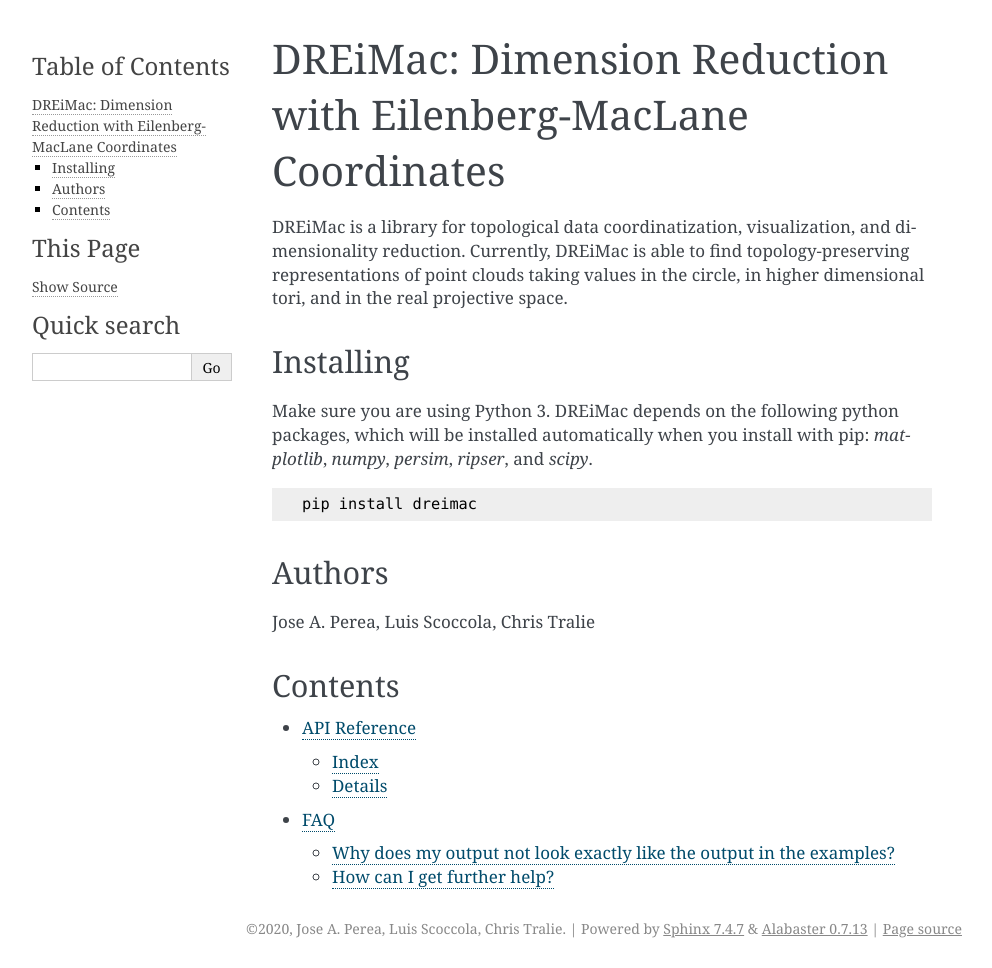
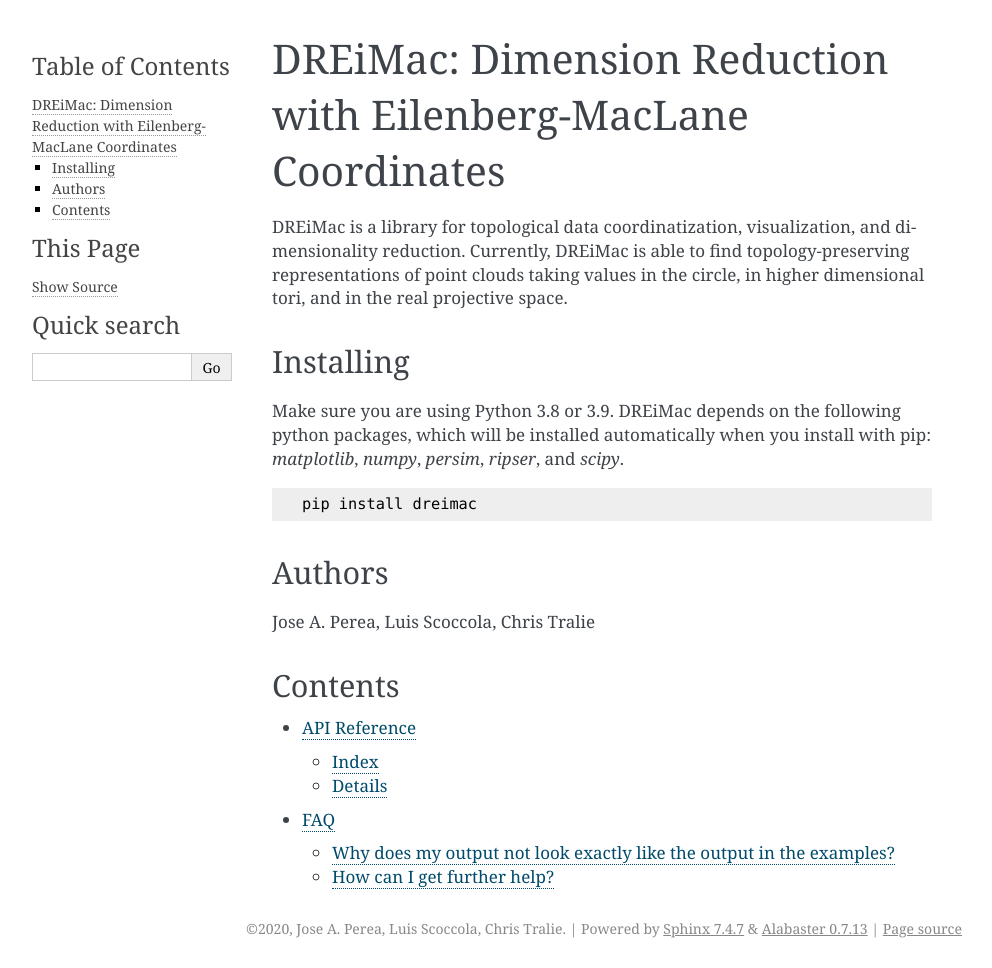
Before and after one commit to scikit-tda/DREiMac, a Sphinx documentation site: the page built from docs/index.rst, in a window 1280 px wide. Shown: the whole page, without its empty margins (148-1140 px from the left). Built offline with Sphinx 7.4.7, drawn with Linux system fonts in a browser that asks for light colours; pages that are not in the unit, such as notebooks, are missing from menus.

Commit message:
ci: fix continuous integration and specify supported python versions (#14)

```diff
--- a/docs/index.rst
+++ b/docs/index.rst
@@ -8,7 +8,7 @@
 Installing
 ----------
 
-Make sure you are using Python 3.
+Make sure you are using Python 3.8 or 3.9.
 DREiMac depends on the following python packages, which will be installed automatically when you install with pip:
 `matplotlib`,
 `numpy`,
--- a/setup.py
+++ b/setup.py
@@ -45,7 +45,7 @@
         ],
         'examples': []
     },
-    python_requires='>=3.6',
+    python_requires='==3.8,3.9',
     classifiers=[
         'Intended Audience :: Science/Research',
         'Intended Audience :: Education',
```
Also changed, not shown: README.md (+1 -1 lines), 2 other files.
